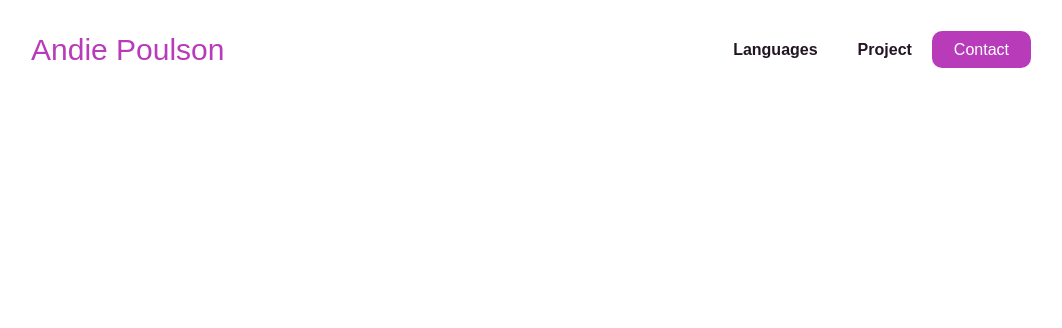
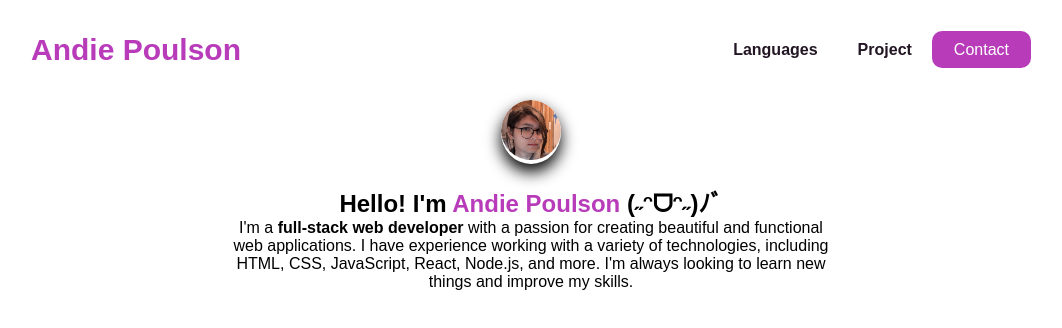
Before and after one commit to Athynol/First-web-site, a plain HTML site: page index.html in a window 1280 px wide. Shown: the whole page, without its empty margins (109-1171 px from the left). Drawn offline with Linux system fonts and the light colour scheme.

Commit message:
second save

```diff
--- a/index.html
+++ b/index.html
@@ -1,28 +1,63 @@
-<!DOCTYPE html>
+<!doctype html>
 <html lang="en">
   <head>
-  <meta charset="UTF-8">
-  <meta name="viewport" content="width=device-width, initial-scale=1.0">
+    <meta charset="UTF-8" />
+    <meta name="viewport" content="width=device-width, initial-scale=1.0" />
     <title>Document</title>
-  <link rel="stylesheet" href="style.css">
+    <link rel="stylesheet" href="style.css" />
   </head>
   <body>
+    <section>
       <section id="about-me"></section>
       <nav>
         <div class="personal-logo">Andie Poulson</div>
         <ul class="nav-link--list">
           <li>
-        <a href="#" class="nav-link--anchor link-hover-effect linkhover-effect--pink">Languages</a>
+            <a
+              href="#"
+              class="nav-link--anchor link-hover-effect linkhover-effect--pink"
+              >Languages</a
+            >
           </li>
           <li>
-        <a href="#" class="nav-link--anchor link-hover-effect linkhover-effect--pink">Project</a>
+            <a
+              href="#"
+              class="nav-link--anchor link-hover-effect linkhover-effect--pink"
+              >Project</a
+            >
           </li>
           <li>
-        <a href="#" class="nav-link--anchor-primary link-hover-effect linkhover-effect--pink">Contact</a>
+            <a
+              href="#"
+              class="nav-link--anchor-primary link-hover-effect linkhover-effect--pink"
+              >Contact</a
+            >
           </li>
-
         </ul>
-
-
+      </nav>
+      <div class="flex-1">
+        <div class="about-me--info-row">
+          <div class="about-me-info-container">
+            <figure class="about-me-picture--mask">
+              <img
+                class="about-me-picture"
+                src="/Assets/Andie-photo.jpg"
+                alt="Picture of me"
+              />
+            </figure>
+            <h1 class="about-me-info-title">
+              Hello! I'm <span class="text-pink">Andie Poulson</span> (˶ᵔᗜᵔ˶)ﾉﾞ
+            </h1>
+            <p class="about-me-info-text">
+              I'm a <strong>full-stack web developer</strong> with a passion for
+              creating beautiful and functional web applications. I have
+              experience working with a variety of technologies, including HTML,
+              CSS, JavaScript, React, Node.js, and more. I'm always looking to
+              learn new things and improve my skills.
+            </p>
+          </div>
+        </div>
+      </div>
+    </section>
   </body>
 </html>
--- a/style.css
+++ b/style.css
@@ -44,5 +44,54 @@ nav {
 .personal-logo {
   font-size: 30px;
   color: #b83cba;
-  font: bold;
+  font-weight: bold;
 }
+
+.text-pink {
+  color: #b83cba;
+}
+
+.about-me {
+  min-height: 100vh;
+  display: flex;
+  flex-direction: column;
+}
+.flex-1 {
+  flex: 1;
+}
+
+.row {
+  width: 100%;
+  max-width: 800px;
+  margin: 0 auto;
+}
+.about-me-info-container {
+  max-width: 600px;
+  margin: 0 auto;
+  display: flex;
+  flex-direction: column;
+  align-items: center;
+  justify-content: center;
+  margin: 0 auto;
+  text-align: center;
+}
+
+.about-me-picture--mask {
+  width: 10%;
+  height: 10%;
+  overflow: hidden;
+  border-radius: 50%;
+  margin-bottom: 20px;
+  box-shadow: 0px 8px 16px #000;
+}
+.about-me-picture {
+  width: 100%;
+  height: 100%;
+  border-radius: 50%;
+
+}
+
+.about-me-info-text{
+ margin-bottom: 16px;
+  text-align: center;
+}
```
Also changed, not shown: Assets/Andie-photo.jpg (added), 1 other file. Lines whose indentation alone changed are shown as unchanged.
